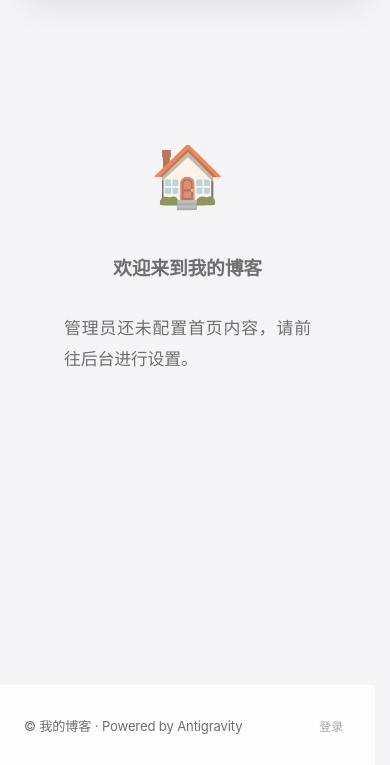
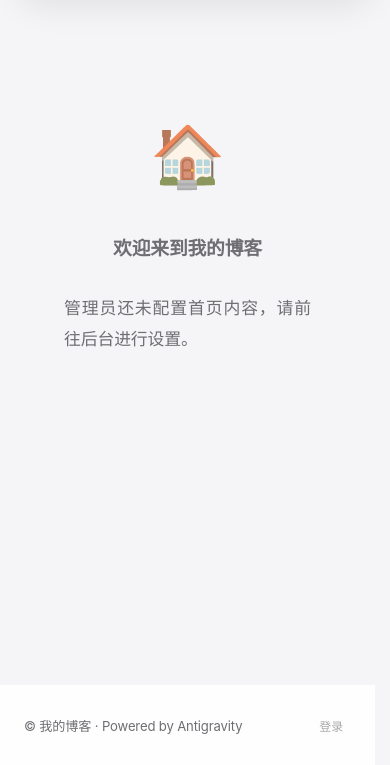
Before and after one commit to hunya-ops/hunya-blog, a Flask app: page / in a window 390 px wide. Shown: the part 79-844 px from the top of the page. Run offline with Flask 3, Linux system fonts and the light colour scheme; data that the repository does not hold is empty; some libraries are stand-ins or nearby versions.

Commit message:
UI: remove padding from home content wrapper

```diff
--- a/app/static/css/style.css
+++ b/app/static/css/style.css
@@ -2088,11 +2088,11 @@ footer a:hover {
 .home-content-wrapper {
     max-width: var(--container-width);
     margin: 0 auto;
-    padding: 40px 0;
+    padding: 0;
 }
 
 @media (max-width: 768px) {
     .home-content-wrapper {
-        padding: 20px 0;
-    }
-}
+        padding: 0;
+    }
+}
```
